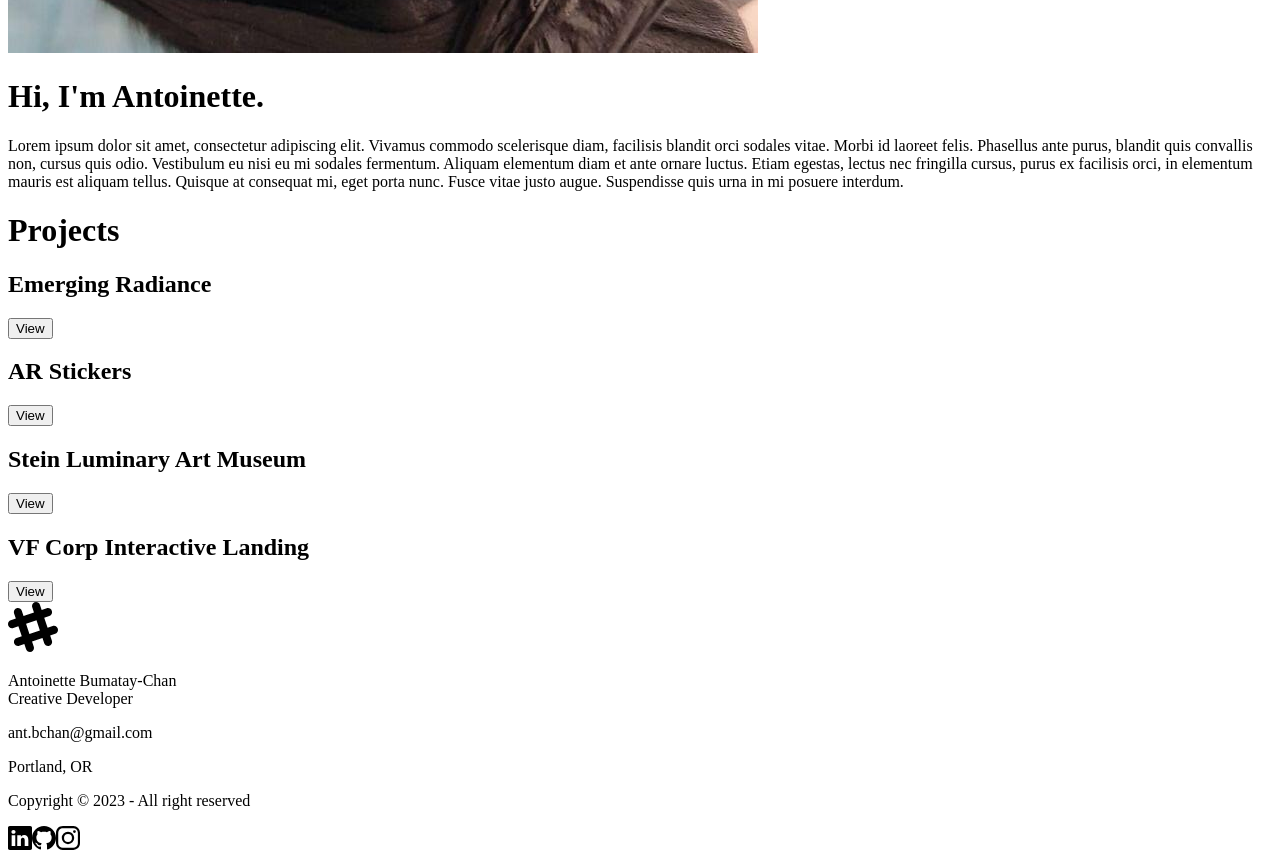
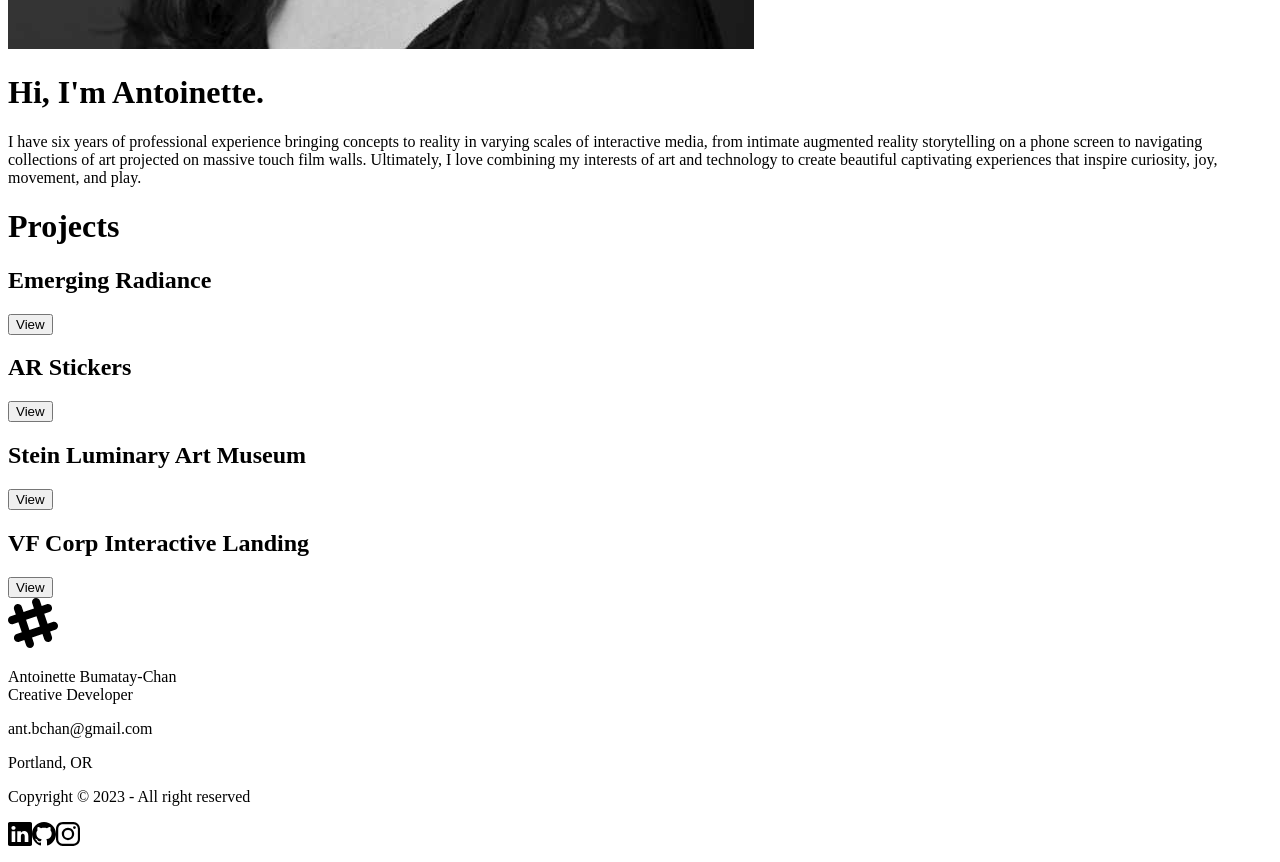
Before and after one commit to aleannab/aleannab.github.io, a React (Vite) app: page / in a window 1280 px wide. Shown: the part 840-1702 px from the top of the page. Built offline with nearby package versions, Linux system fonts and the light colour scheme.

Commit message:
Add init content for about me

```diff
--- a/src/components/AboutMe.jsx
+++ b/src/components/AboutMe.jsx
@@ -5,9 +5,9 @@ const AboutMe = () => {
   return (
     <div id="aboutme" className="flex flex-col justify-center items-center lg:flex-row-reverse p-10">
       <img src={image} className="max-w-sm rounded-lg shadow-2xl" />
-      <div className="max-w-lg text-center p-6">
+      <div className="max-w-lg text-left p-6">
         <h1 className="text-5xl font-bold">Hi, I'm Antoinette.</h1>
-        <p className="py-6">Lorem ipsum dolor sit amet, consectetur adipiscing elit. Vivamus commodo scelerisque diam, facilisis blandit orci sodales vitae. Morbi id laoreet felis. Phasellus ante purus, blandit quis convallis non, cursus quis odio. Vestibulum eu nisi eu mi sodales fermentum. Aliquam elementum diam et ante ornare luctus. Etiam egestas, lectus nec fringilla cursus, purus ex facilisis orci, in elementum mauris est aliquam tellus. Quisque at consequat mi, eget porta nunc. Fusce vitae justo augue. Suspendisse quis urna in mi posuere interdum.
+        <p className="py-6">I have six years of professional experience bringing concepts to reality in varying scales of interactive media, from intimate augmented reality storytelling on a phone screen to navigating collections of art projected on massive touch film walls. Ultimately, I love combining my interests of art and technology to create beautiful captivating experiences that inspire curiosity, joy, movement, and play.
         </p>
       </div>
     </div>
```
Also changed, not shown: src/assets/temp.jpg.
